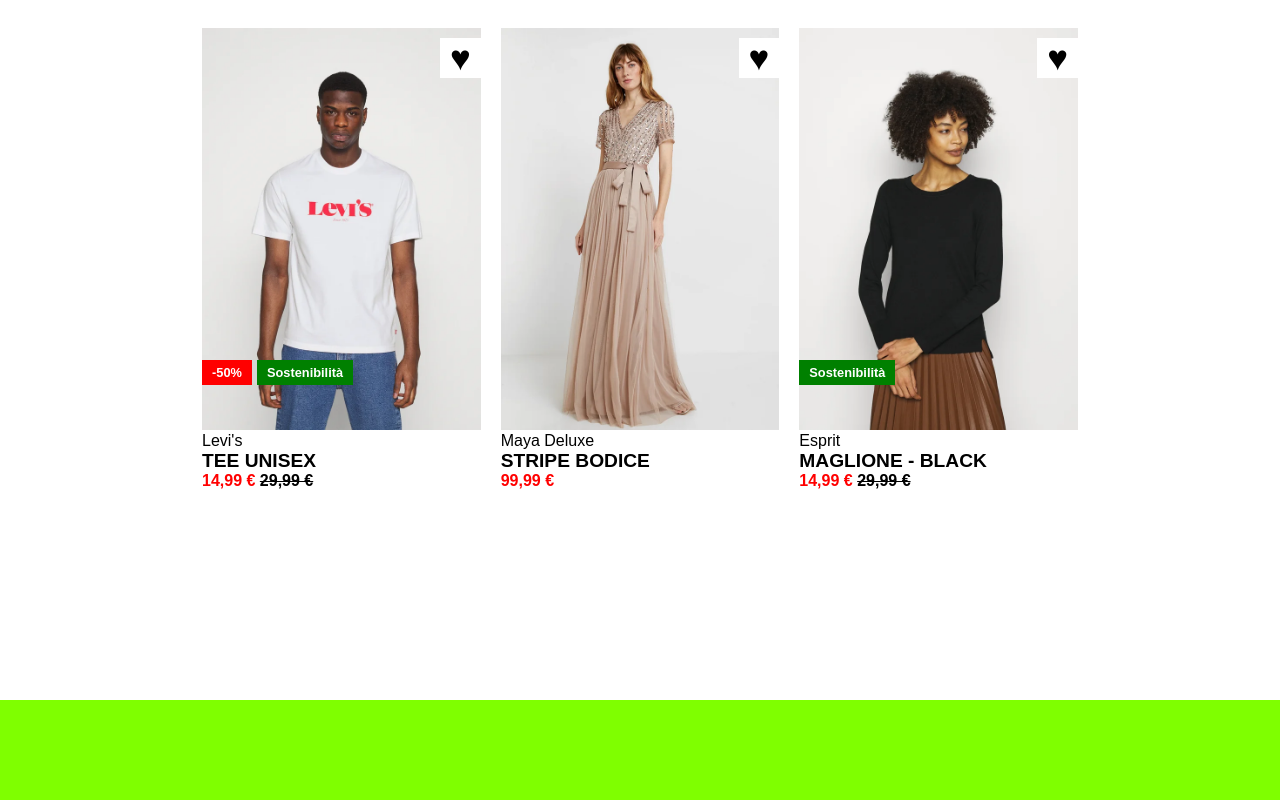
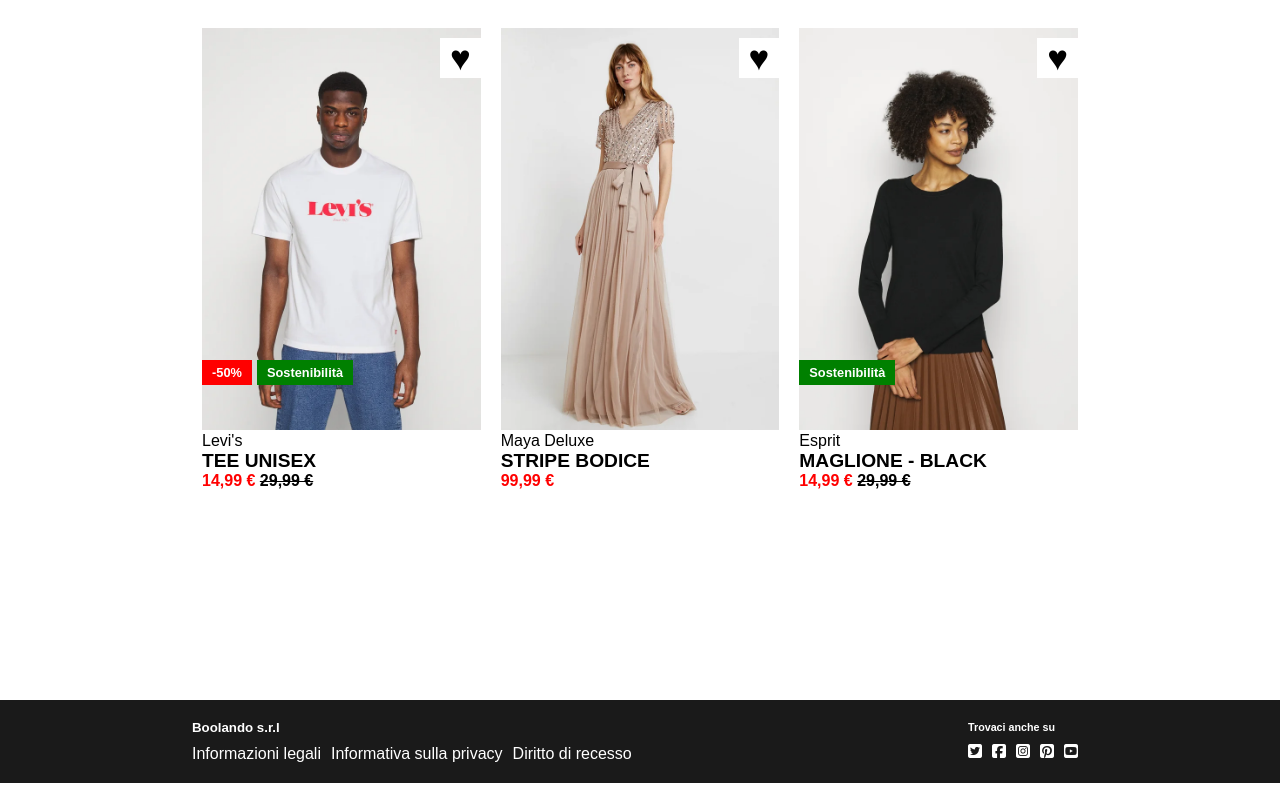
Before and after one commit to GiuseppeArgo/html-css-boolando, a plain HTML site: page index.html in a window 1280 px wide. Shown: the part 687-1487 px from the top of the page. Drawn offline with Linux system fonts and the light colour scheme.

Commit message:
feat: project footer and minor fixes

```diff
--- a/css/style.css
+++ b/css/style.css
@@ -103,6 +103,10 @@
     margin-top: 2px;
 }
 
+h5, h6 {
+    color: white;
+}
+
 /* header */
 
 header {
@@ -162,8 +166,22 @@
 /* footer */
 
 footer {
-    min-height: 100px;
-    background-color: chartreuse;
+    background-color: #1a1a1a;
+    justify-content: center;
+    align-items: center;
+    padding: 20px 0;
 }
 
+.footer-l-i {
+    margin: 10px 10px 0 0;
+}
+
+/* .footer-content {
+    position: absolute;
+    bottom: 0;
+    left: 0;
+    z-index: 10;
+} */
+
+
 /* /footer */
--- a/index.html
+++ b/index.html
@@ -5,7 +5,9 @@
     <meta charset="UTF-8">
     <meta name="viewport" content="width=device-width, initial-scale=1.0">
     <link rel="stylesheet" href="./css/style.css">
-    <link rel="stylesheet" href="https://cdnjs.cloudflare.com/ajax/libs/font-awesome/6.5.1/css/all.min.css" integrity="sha512-DTOQO9RWCH3ppGqcWaEA1BIZOC6xxalwEsw9c2QQeAIftl+Vegovlnee1c9QX4TctnWMn13TZye+giMm8e2LwA==" crossorigin="anonymous" referrerpolicy="no-referrer" />
+    <link rel="stylesheet" href="https://cdnjs.cloudflare.com/ajax/libs/font-awesome/6.5.1/css/all.min.css"
+        integrity="sha512-DTOQO9RWCH3ppGqcWaEA1BIZOC6xxalwEsw9c2QQeAIftl+Vegovlnee1c9QX4TctnWMn13TZye+giMm8e2LwA=="
+        crossorigin="anonymous" referrerpolicy="no-referrer" />
     <title>Boolando</title>
 </head>
 
@@ -152,8 +154,27 @@
     <!-- /main -->
 
     <!-- footer -->
-    <footer>
-
+    <footer class="flex">
+        <div class="container flex space-b footer-content">
+            <div>
+                <h5>Boolando s.r.l</h5>
+                <ul class="flex">
+                    <li class="footer-l-i"><a href="">Informazioni legali</a></li>
+                    <li class="footer-l-i"><a href="">Informativa sulla privacy</a></li>
+                    <li class="footer-l-i"><a href="">Diritto di recesso</a></li>
+                </ul>
+            </div>
+            <div>
+                <h6>Trovaci anche su</h6>
+                <ul class="flex">
+                    <li class="footer-l-i"><a href=""><i class="fa-brands fa-square-twitter"></i></a></li>
+                    <li class="footer-l-i"><a href=""><i class="fa-brands fa-square-facebook"></i></a></li>
+                    <li class="footer-l-i"><a href=""><i class="fa-brands fa-square-instagram"></i></a></li>
+                    <li class="footer-l-i"><a href=""><i class="fa-brands fa-square-pinterest"></i></a></li>
+                    <li class="footer-l-i"><a href=""><i class="fa-brands fa-square-youtube"></i></a></li>
+                </ul>
+            </div>
+        </div>
     </footer>
     <!-- /footer -->
 </body>
```
